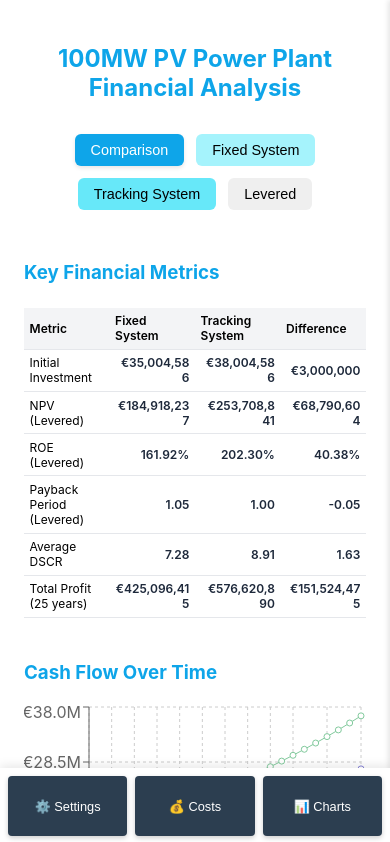
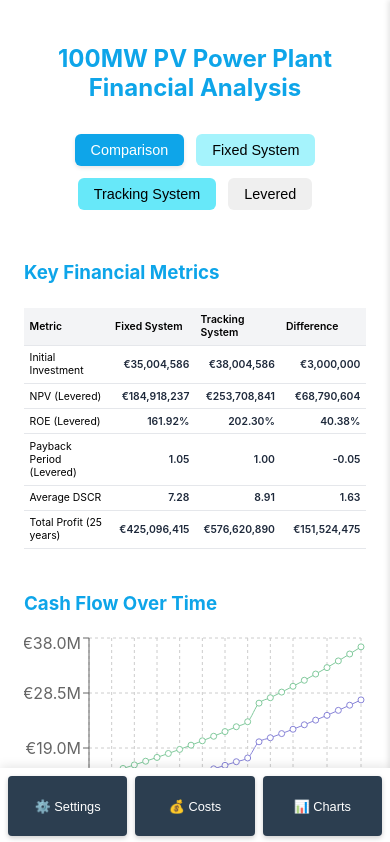
Before and after one commit to shakito999/Photovoltaic-Calculator, a React (Create React App) app: page / in a window 390 px wide. Shown: the top 842 px of the page. Built offline with nearby package versions, Linux system fonts and the light colour scheme.

Commit message:
Update SolarPlantFinancialAnalysis.css
even lower font size for a phone

```diff
--- a/src/SolarPlantFinancialAnalysis.css
+++ b/src/SolarPlantFinancialAnalysis.css
@@ -111,7 +111,7 @@
 /* Extra small screens */
 @media screen and (max-width: 450px) {
   .data-table {
-    font-size: 0.75em;
+    font-size: 0.65em;
   }
 
   .data-table.comparison-view {
```
